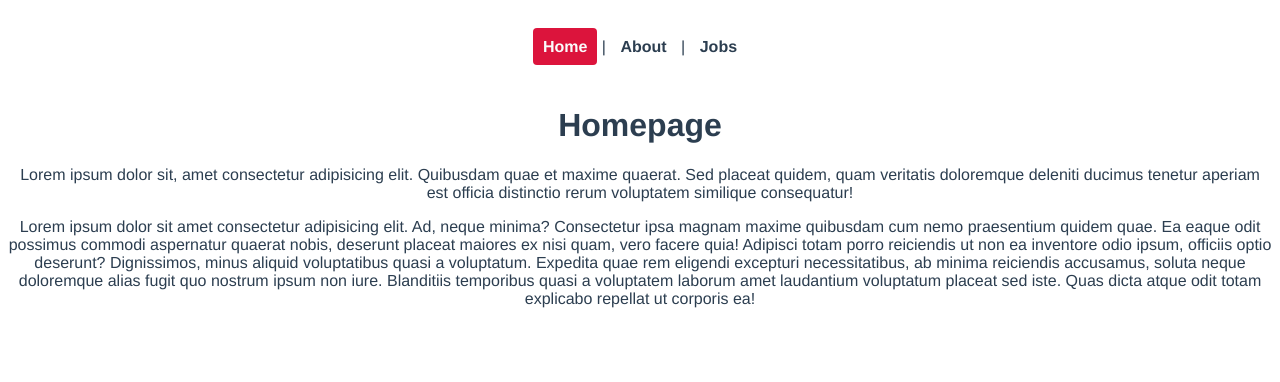
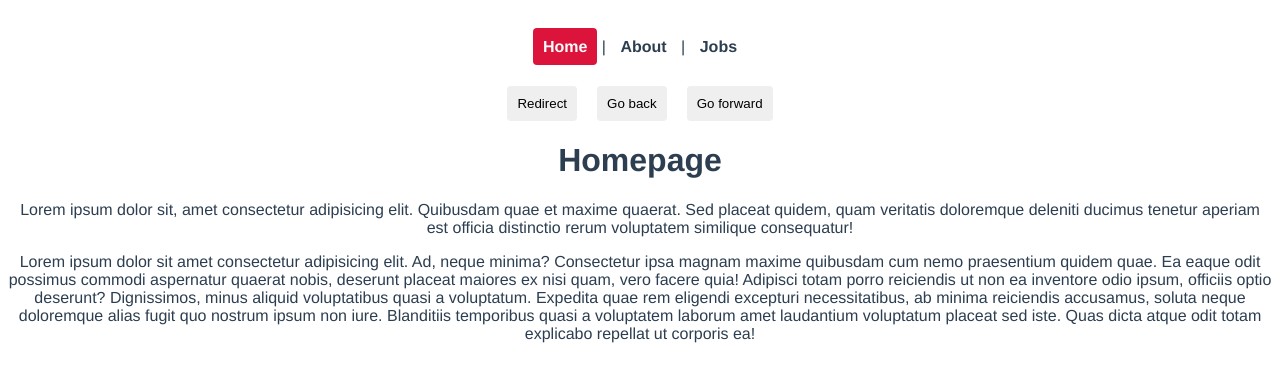
Before and after one commit to hekla00/ninja-jobs, a Vue app: page / in a window 1280 px wide. Shown: the top 382 px of the page. Built offline with nearby package versions, Linux system fonts and the light colour scheme.

Commit message:
Lesson 52: Programmatic Navigation

```diff
--- a/src/App.vue
+++ b/src/App.vue
@@ -4,8 +4,32 @@
     <router-link :to="{ name: 'About' }">About</router-link> |
     <router-link :to="{ name: 'Jobs' }">Jobs</router-link>
   </div>
+
+  <button @click="redirect">Redirect</button>
+  <button @click="back">Go back</button>
+  <button @click="forward">Go forward</button>
+
   <router-view />
 </template>
+
+<script>
+export default {
+  // use route to get info about the current routes
+  // use router.go when we want to do something e.g. move something around
+  methods: {
+    redirect() {
+      this.$router.push({ name: "Home" });
+    },
+    back() {
+      // -1 goes back 1
+      this.$router.go(-1);
+    },
+    forward() {
+      this.$router.go(1);
+    },
+  },
+};
+</script>
 
 <style>
 #app {
@@ -32,4 +56,10 @@
   color: #fafbfc;
   background: crimson;
 }
+button {
+  margin: 0 10px;
+  padding: 10px;
+  border: none;
+  border-radius: 4px;
+}
 </style>
```
